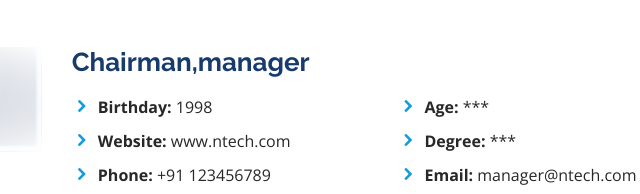
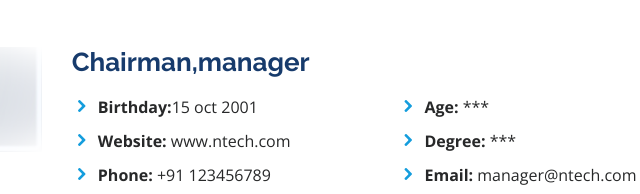
Before and after one commit to NShravanReddy/ntech, a plain HTML site: page index.html in a window 1280 px wide. Shown: the part 921-1115 px from the top of the page, 570-1210 px from the left. Drawn offline with nearby package versions, Linux system fonts and the light colour scheme; some packages are replaced by stand-ins of ours; a script that the page names is missing.

Commit message:
Update index.html

```diff
--- a/index.html
+++ b/index.html
@@ -93,7 +93,7 @@
             <div class="row">
               <div class="col-lg-6">
                 <ul>
-                  <li><i class="icofont-rounded-right"></i> <strong>Birthday:</strong> 1998</li>
+                  <li><i class="icofont-rounded-right"></i> <strong>Birthday:</strong>15 oct 2001</li>
                   <li><i class="icofont-rounded-right"></i> <strong>Website:</strong> www.ntech.com</li>
                   <li><i class="icofont-rounded-right"></i> <strong>Phone:</strong> +91 123456789</li>
                   <li><i class="icofont-rounded-right"></i> <strong>City:</strong>Ananthapur</li>
```
